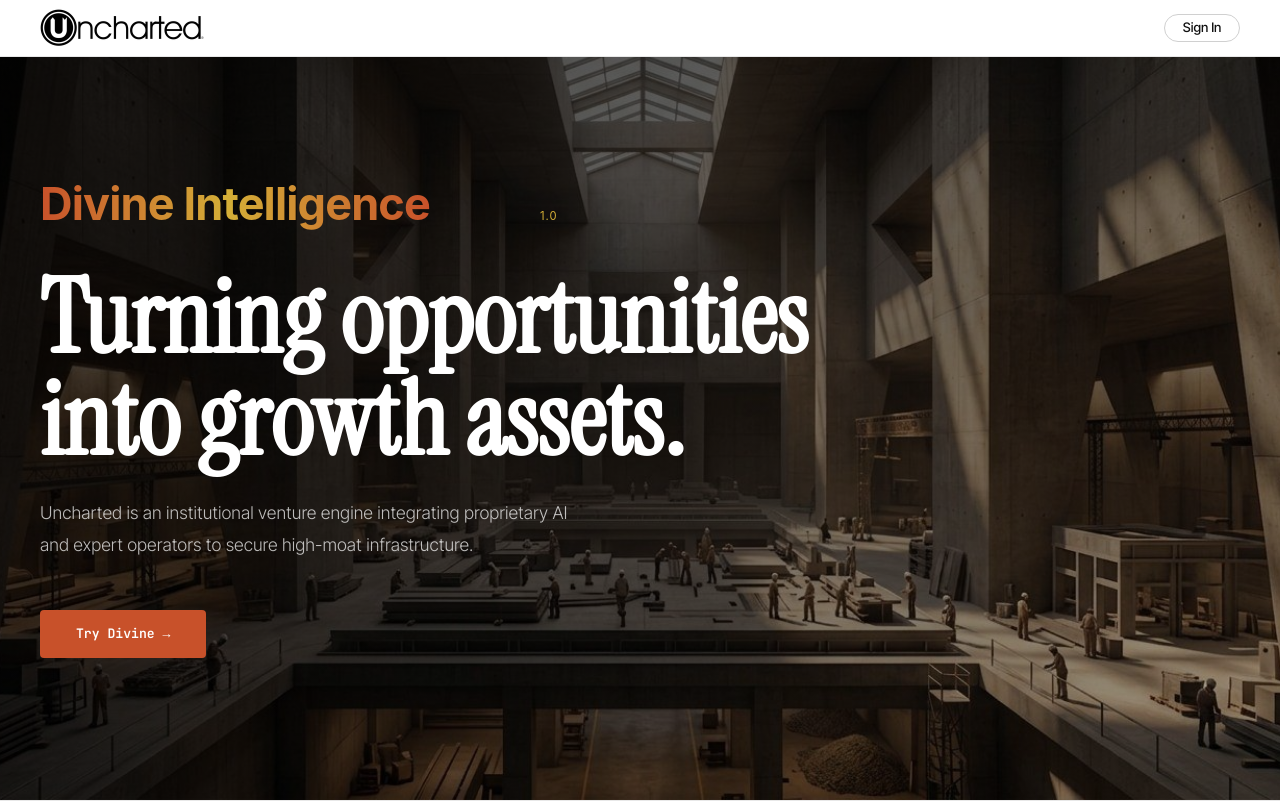
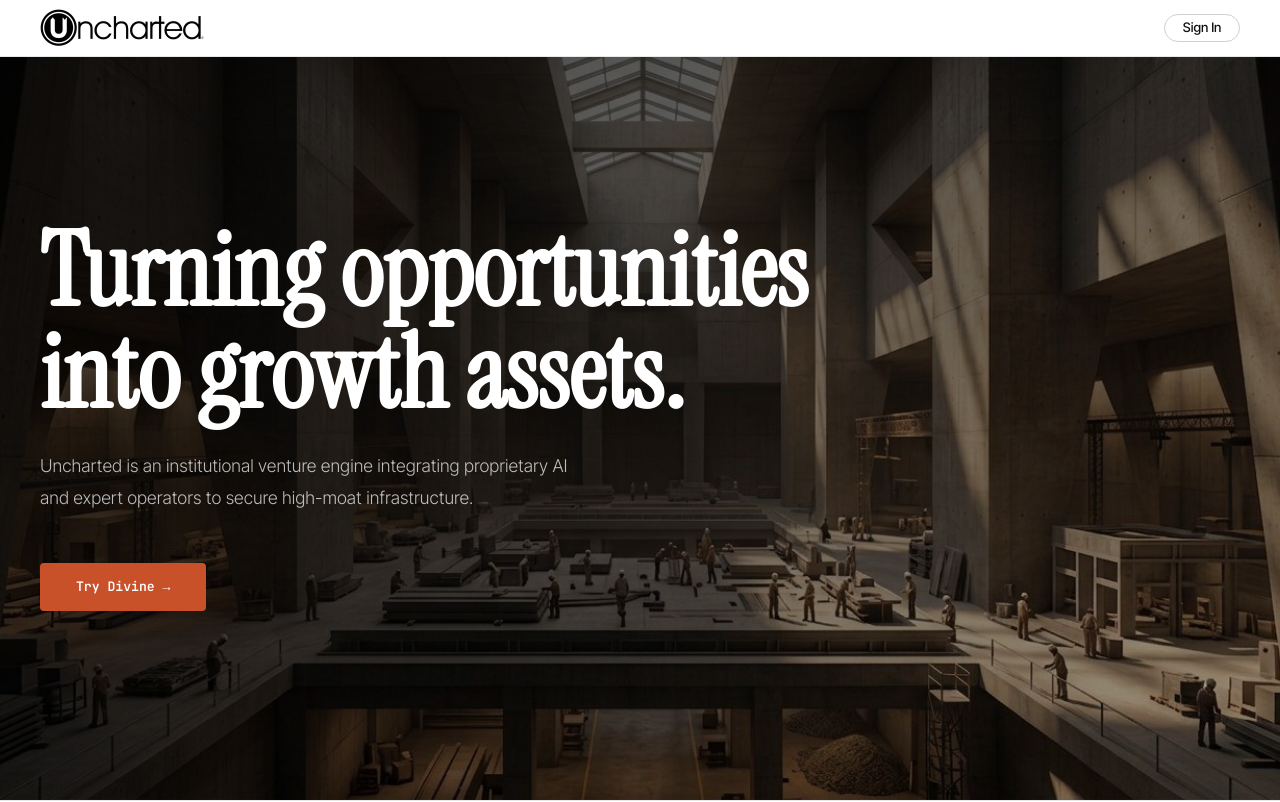
Before and after one commit to roothold/uncharted, a React (Vite) app: page / in a window 1280 px wide. Shown: the top 802 px of the page. Built offline with nearby package versions, Linux system fonts and the light colour scheme.

Commit message:
Add files via upload

```diff
--- a/src/App.jsx
+++ b/src/App.jsx
@@ -228,9 +228,6 @@ export default function App() {
           zIndex:0 }} />
         <div style={{ maxWidth:"1280px", margin:"0 auto", width:"100%", position:"relative", zIndex:1 }} className="hero-inner">
 
-          <img src="/divine-logo.svg" alt="Divine Intelligence 1.0"
-            style={{ width:"clamp(260px, 42vw, 520px)", height:"auto", display:"block",
-              marginBottom:"2rem", opacity:0, animation:"fadeUp 0.7s 0.15s forwards" }} />
           <h1 style={{
             fontFamily:"'Instrument Serif',serif", fontWeight:600,
             fontSize:"clamp(2.4rem, 8vw, 6.8rem)", lineHeight:1.0,
```
